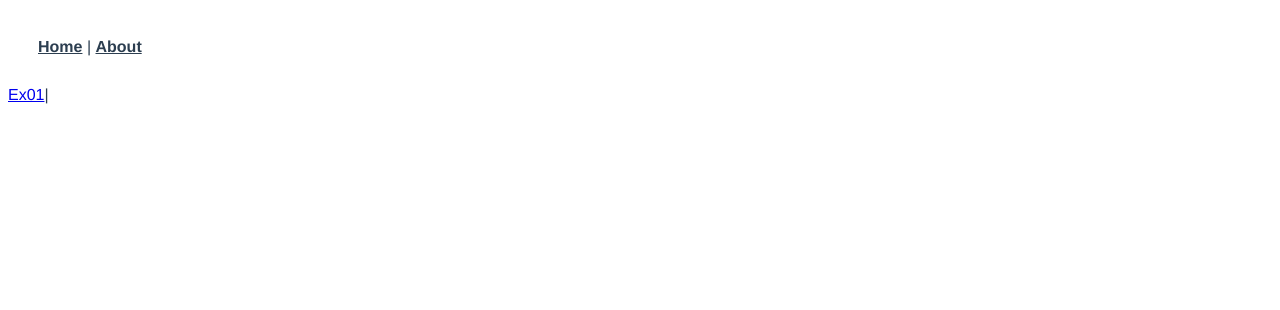
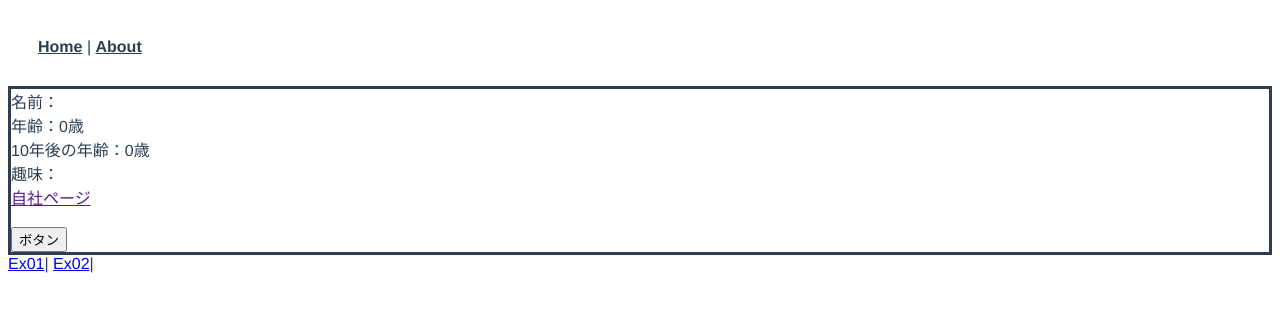
Before and after one commit to ymym98/ex-vue-beginner-jimbo, a Vue app: page /ex02.vue in a window 1280 px wide. Shown: the top 310 px of the page. Built offline with nearby package versions, Linux system fonts and the light colour scheme.

Commit message:
演習２。画像サイズ変更できず。

```diff
--- a/src/App.vue
+++ b/src/App.vue
@@ -6,6 +6,7 @@
     </div>
     <router-view />
     <router-link to="/ex01.vue">Ex01</router-link>|
+    <router-link to="/ex02.vue">Ex02</router-link>|
   </div>
 </template>
 
--- a/src/router/index.ts
+++ b/src/router/index.ts
@@ -5,6 +5,10 @@ import Home from "../views/Home.vue";
 Vue.use(VueRouter);
 
 const routes: Array<RouteConfig> = [
+  {
+    path: "/ex02.vue",
+    component: () => import("../views/Ex02.vue"),
+  },
   {
     path: "/ex01.vue",
     component: () => import("../views/Ex01.vue"),
--- a/src/views/Ex01.vue
+++ b/src/views/Ex01.vue
@@ -1,8 +1,8 @@
 <template>
-  <div>
-    <div class="name">名前：神保佑美</div>
-    <div class="age">年齢：23歳</div>
-    <div class="afterAge">10年後の年齢：33歳</div>
+  <div class="main">
+    <div class="name">名前：{{ name }}</div>
+    <div class="age">年齢：{{ age }}歳</div>
+    <div class="afterAge">10年後の年齢：{{ age + 10 }}歳</div>
     <div>
       趣味：<span v-for="hobby of hobbies" v-bind:key="hobby">
         {{ hobby }}
@@ -27,12 +27,17 @@ export default class SampleComponent extends Vue {
   private hobbies = ["映画鑑賞", "犬", "カラオケ"];
   private url = "https://www.rakus-partners.co.jp/";
   private img = "img/shibadog.jpg";
+  private name = "神保佑美";
+  private age = 23;
 }
 </script>
 
 <style scoped>
-img_dog {
-  width: 300px;
-  height: 600px;
+.main {
+  border: solid;
+}
+.img_dog {
+  width: 150px;
+  height: 80px;
 }
 </style>
--- /dev/null
+++ b/src/views/Ex02.vue
@@ -0,0 +1,60 @@
+<template>
+  <div class="main">
+    <span>名前：{{ myName }}</span
+    ><br />
+    <span>年齢：{{ myAge }}歳</span>
+    <br />
+    <span>10年後の年齢：{{ afterAge }}歳</span><br />
+    <span>
+      趣味：<span v-for="hobby of hobbies" v-bind:key="hobby"
+        >{{ hobby }}&nbsp;</span
+      >
+    </span>
+    <br />
+    <span><a v-bind:href="url">自社ページ</a></span
+    ><br />
+    <div v-bind="attributes"><img v-bind:src="img" /></div>
+    <button type="button" v-on:click="onclick" v-bind:disabled="canNotClick">
+      ボタン
+    </button>
+  </div>
+</template>
+
+<script lang="ts">
+import { Component, Vue } from "vue-property-decorator";
+
+@Component
+export default class SampleComponent extends Vue {
+  private myName = "";
+  private myAge = 0;
+  private afterAge = 0;
+  private hobbies = [""];
+  private url = "";
+  private img = "";
+  private canNotClick = false;
+
+  onclick(): void {
+    this.myName = "神保佑美";
+    this.myAge = 23;
+    this.afterAge = this.myAge + 10;
+    this.hobbies = ["映画鑑賞", "犬", "カラオケ"];
+    this.url = "https://www.rakus-partners.co.jp/";
+    this.img = "img/shibadog.jpg";
+    this.canNotClick = true;
+  }
+}
+</script>
+
+<style scoped>
+attributes {
+  width: 100px;
+  height: 80px;
+}
+/* img {
+  width: 100px;
+  height: 80px;
+} */
+.main {
+  border: solid;
+}
+</style>
```
